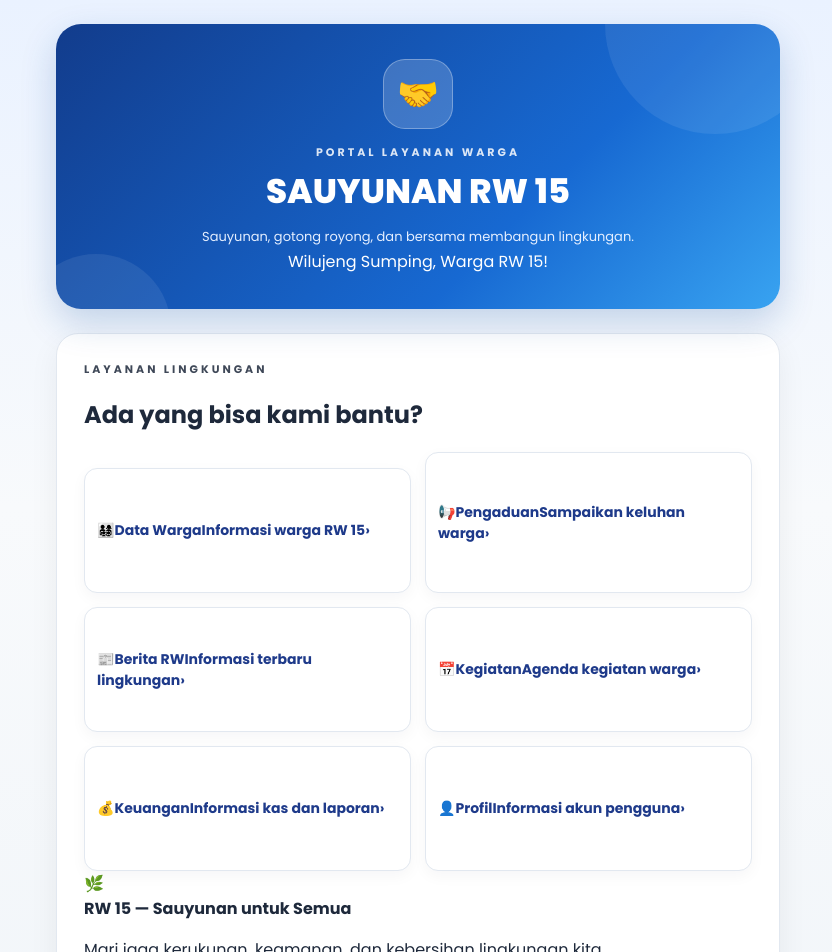
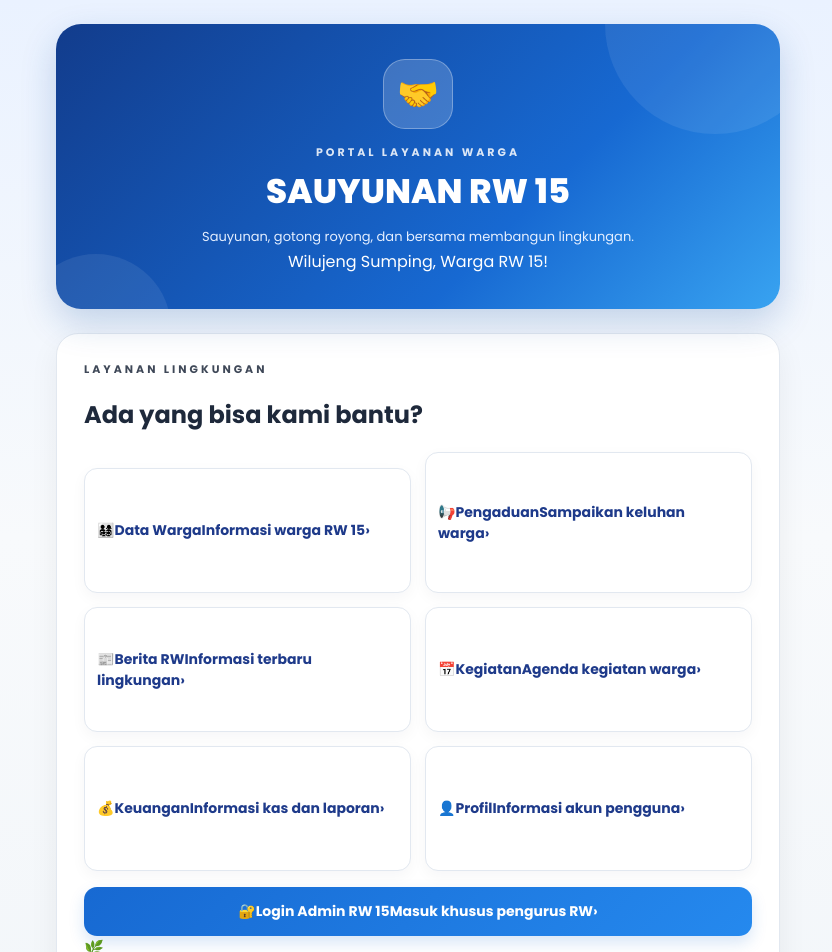
Before and after one commit to udenwaryat99-oss/sauyunan-rw15, a React (Vite) app: page / in a window 1280 px wide. Shown: the top 952 px of the page, without its empty margins (222-1054 px from the left). Built offline with nearby package versions, Linux system fonts and the light colour scheme.

Commit message:
Update main.jsx

```diff
--- a/src/main.jsx
+++ b/src/main.jsx
@@ -234,7 +234,17 @@ if (halaman === 'login') {
             </button>
           ))}
         </div>
-
+<button
+  className="menu-card"
+  onClick={() => setHalaman('login')}
+>
+  <span className="menu-icon">🔐</span>
+  <span className="menu-title">Login Admin RW 15</span>
+  <span className="menu-desc">
+    Masuk khusus pengurus RW
+  </span>
+  <span className="arrow">›</span>
+</button>
         <div className="notice">
           <span className="notice-icon">🌿</span>
           <div>
```
